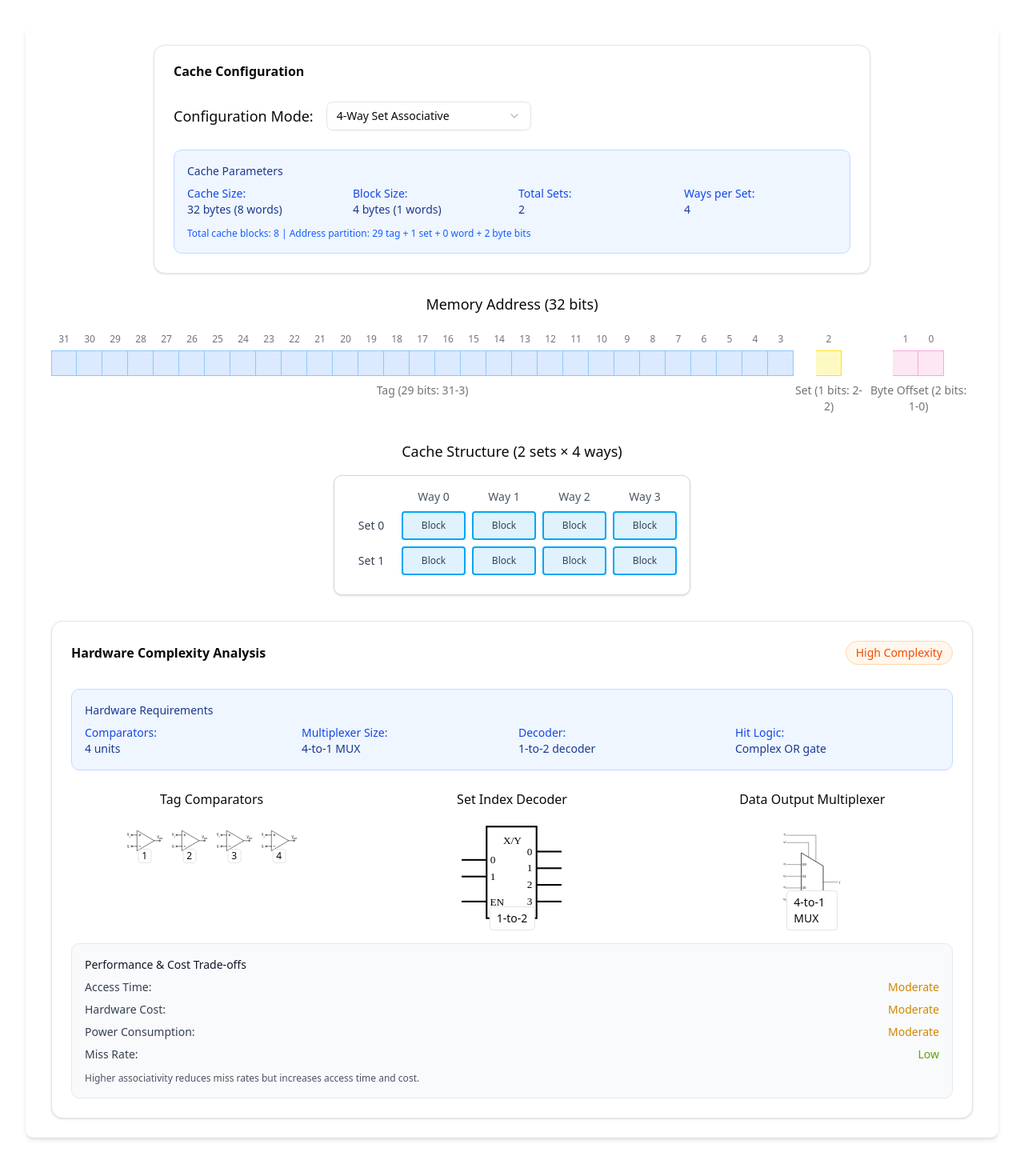
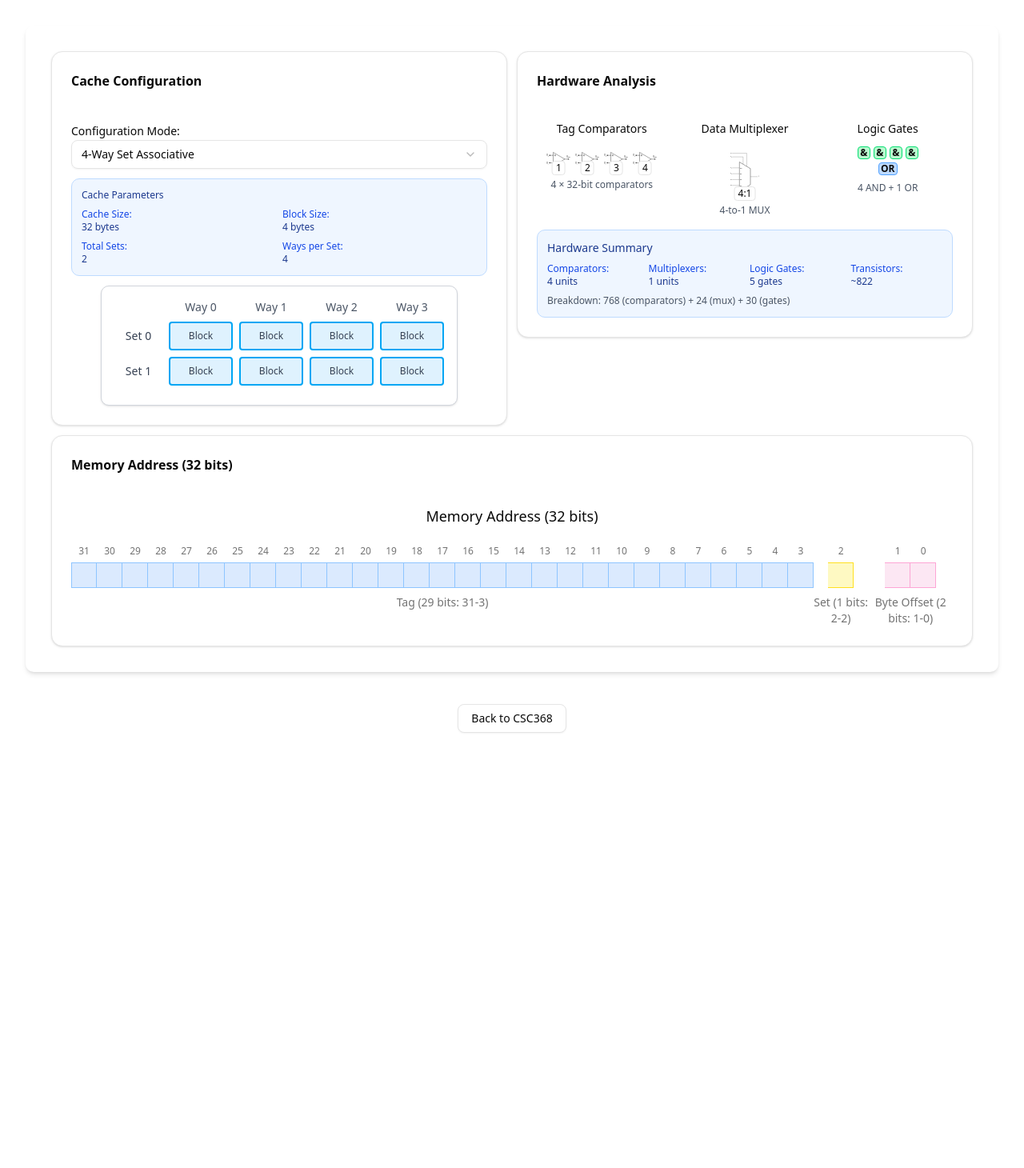
Before and after one commit to Goodr-Interactive/viz-computer-systems, a React (Vite) app: page /csc368/associativity in a window 1280 px wide. Shown: the top 1460 px of the page at 80% size. After the commit the page ends 948 px from the top, so only its background shows below. Built offline with nearby package versions, Linux system fonts and the light colour scheme.

Commit message:
modified design config for associtivity

```diff
--- a/src/pages/csc368/cache/components/Associativity.tsx
+++ b/src/pages/csc368/cache/components/Associativity.tsx
@@ -1,12 +1,10 @@
 import { useState } from "react";
 import { Select, SelectContent, SelectItem, SelectTrigger, SelectValue } from "@/components/ui/select";
 import { Card, CardContent, CardHeader, CardTitle } from "@/components/ui/card";
-import { Slider } from "@/components/ui/slider";
 import { BinaryBlock } from "./BinaryBlock";
 // Import the SVG assets for hardware visualization
 import ComparatorSvg from "@/assets/comparator.svg";
 import MultiplexerSvg from "@/assets/mux.svg";
-import DecoderSvg from "@/assets/decoder.svg";
 
 interface CacheConfig {
   ways: number;
@@ -196,10 +194,10 @@ function CacheArray({ config }: CacheArrayProps) {
 
   return (
     <div className="space-y-4 w-full">
-      <h3 className="text-lg font-medium text-center">
+      {/* <h3 className="text-lg font-medium text-center">
         Cache Structure ({numSets} sets × {config.ways} ways)
         {showTruncated && <span className="text-sm text-gray-500 block">Showing first {maxDisplaySets} sets</span>}
-      </h3>
+      </h3> */}
 
       <div className="flex justify-center">
         <div className="inline-block border border-gray-300 rounded-lg p-4 bg-white shadow-sm max-w-full overflow-x-auto">
@@ -263,228 +261,162 @@ function HardwareComplexity({ config }: HardwareComplexityProps) {
   const numComparators = config.ways; // One comparator per way for tag comparison
   const muxSize = config.ways; // MUX size equals number of ways
 
-  // Determine complexity level for visualization
-  const getComplexityLevel = () => {
-    if (config.ways === 1) return "Low";
-    if (config.ways <= 2) return "Medium";
-    if (config.ways <= 4) return "High";
-    return "Very High";
-  };
+  // Transistor count estimation (rough calculation)
+  const transistorsPerComparator = 32 * 6; // ~6 transistors per bit comparison (XNOR gate)
+  const transistorsPerMux = config.ways > 1 ? config.ways * 4 + 8 : 0; // Transmission gates + control logic
+  const transistorsPerAndGate = 6; // NAND gate (4) + inverter (2)
+  const transistorsPerOrGate = 6; // NOR gate (4) + inverter (2)
 
-  const complexityLevel = getComplexityLevel();
-  const complexityColor = {
-    "Low": "text-green-600 bg-green-50 border-green-200",
-    "Medium": "text-yellow-600 bg-yellow-50 border-yellow-200",
-    "High": "text-orange-600 bg-orange-50 border-orange-200",
-    "Very High": "text-red-600 bg-red-50 border-red-200"
-  }[complexityLevel];
+  const totalComparatorTransistors = numComparators * transistorsPerComparator;
+  const totalMuxTransistors = config.ways > 1 ? transistorsPerMux : 0;
+  const totalLogicGateTransistors = (config.ways * transistorsPerAndGate) + // AND gates for hit detection
+                                   (config.ways > 1 ? transistorsPerOrGate : 0); // OR gate for final hit signal
+
+  const totalTransistors = totalComparatorTransistors + totalMuxTransistors + totalLogicGateTransistors;
 
   return (
-    <Card className="w-full max-w-6xl mx-auto">
-      <CardHeader>
-        <CardTitle className="flex items-center justify-between">
-          Hardware Complexity Analysis
-          <span className={`px-3 py-1 rounded-full text-sm font-medium border ${complexityColor}`}>
-            {complexityLevel} Complexity
-          </span>
-        </CardTitle>
-      </CardHeader>
-      <CardContent>
-        <div className="space-y-6">
-          {/* Summary */}
-          <div className="p-4 bg-blue-50 rounded-lg border border-blue-200">
-            <h4 className="text-sm font-medium text-blue-900 mb-2">Hardware Requirements</h4>
-            <div className="grid grid-cols-1 md:grid-cols-4 gap-4 text-sm">
-              <div>
-                <span className="text-blue-700 font-medium">Comparators:</span>
-                <div className="text-blue-900">{numComparators} units</div>
-              </div>
-              <div>
-                <span className="text-blue-700 font-medium">Multiplexer Size:</span>
-                <div className="text-blue-900">{config.ways === 1 ? "No MUX needed" : `${muxSize}-to-1 MUX`}</div>
-              </div>
-              <div>
-                <span className="text-blue-700 font-medium">Decoder:</span>
-                <div className="text-blue-900">{getAddressPartition(config).setBits === 0 ? "No decoder needed" : `${getAddressPartition(config).setBits}-to-${Math.pow(2, getAddressPartition(config).setBits)} decoder`}</div>
-              </div>
-              <div>
-                <span className="text-blue-700 font-medium">Hit Logic:</span>
-                <div className="text-blue-900">{config.ways === 1 ? "Simple" : "Complex OR gate"}</div>
-              </div>
-            </div>
-          </div>
-
-          <div className="grid grid-cols-1 md:grid-cols-3 gap-6">
-            {/* Comparator Visualization */}
     <div className="space-y-4">
-              <h4 className="text-md font-medium text-center">Tag Comparators</h4>
+      {/* Hardware Components Grid */}
+      <div className="grid grid-cols-1 md:grid-cols-3 gap-4">
+        {/* Tag Comparators */}
+        <div className="space-y-3">
+          <h4 className="text-sm font-medium text-center">Tag Comparators</h4>
           <div className="flex flex-col items-center space-y-2">
-                <div className="flex flex-wrap justify-center gap-2 max-w-sm">
-                  {[...Array(Math.min(numComparators, 8))].map((_, i) => (
+            <div className="flex flex-wrap justify-center gap-1 max-w-sm">
+              {[...Array(Math.min(numComparators, 4))].map((_, i) => (
                 <div key={i} className="relative">
                   <img
                     src={ComparatorSvg}
                     alt={`Comparator ${i + 1}`}
-                        className="w-12 h-12"
+                    className="w-8 h-8"
                   />
                   <div className="absolute -bottom-1 left-1/2 transform -translate-x-1/2 text-xs bg-white px-1 rounded border">
                     {i + 1}
                   </div>
                 </div>
               ))}
-                  {numComparators > 8 && (
-                    <div className="flex items-center text-gray-500 text-sm">
-                      +{numComparators - 8} more
+              {numComparators > 4 && (
+                <div className="flex items-center text-gray-500 text-xs">
+                  +{numComparators - 4}
                 </div>
               )}
             </div>
-                {/* <div className="text-center text-sm text-gray-600 max-w-sm">
-                  Each way requires a separate comparator to check if the tag matches.
-                  More ways = more comparators = higher cost and complexity.
-                </div> */}
+            <div className="text-xs text-gray-600 text-center">
+              {numComparators} × 32-bit comparators
+            </div>
           </div>
         </div>
 
-            {/* Decoder Visualization */}
-            <div className="space-y-4">
-              <h4 className="text-md font-medium text-center">Set Index Decoder</h4>
-              <div className="flex flex-col items-center space-y-2">
-                {getAddressPartition(config).setBits === 0 ? (
-                  <div className="w-32 h-32 flex items-center justify-center border-2 border-dashed border-gray-300 rounded-lg bg-gray-50">
-                    <span className="text-gray-500 font-medium text-sm">No decoder needed</span>
-                  </div>
-                ) : (
-                  <div className="relative">
-                    <img
-                      src={DecoderSvg}
-                      alt={`${getAddressPartition(config).setBits}-to-${Math.pow(2, getAddressPartition(config).setBits)} Decoder`}
-                      className="w-32 h-32"
-                    />
-                    <div className="absolute -bottom-2 left-1/2 transform -translate-x-1/2 text-sm bg-white px-2 py-1 rounded border font-medium">
-                      {getAddressPartition(config).setBits}-to-{Math.pow(2, getAddressPartition(config).setBits)}
-                    </div>
-                  </div>
-                )}
-                {/* <div className="text-center text-sm text-gray-600 max-w-sm">
-                  {getAddressPartition(config).setBits === 0
-                    ? "Fully associative caches don't need set selection since there's only one set."
-                    : "Converts set index bits into individual set selection lines. Complexity grows with the number of sets."
-                  }
-                </div> */}
-              </div>
-            </div>
-
-            {/* Multiplexer Visualization */}
-            <div className="space-y-4">
-              <h4 className="text-md font-medium text-center">Data Output Multiplexer</h4>
+        {/* Multiplexer */}
+        <div className="space-y-3">
+          <h4 className="text-sm font-medium text-center">Data Multiplexer</h4>
           <div className="flex flex-col items-center space-y-2">
             {config.ways === 1 ? (
-                  <div className="w-32 h-32 flex items-center justify-center border-2 border-dashed border-gray-300 rounded-lg bg-gray-50">
-                    <span className="text-gray-500 font-medium text-sm">No MUX needed</span>
+              <div className="w-16 h-16 flex items-center justify-center border-2 border-dashed border-gray-300 rounded-lg bg-gray-50">
+                <span className="text-gray-500 font-medium text-xs">No MUX</span>
               </div>
             ) : (
               <div className="relative">
                 <img
                   src={MultiplexerSvg}
                   alt={`${muxSize}-to-1 Multiplexer`}
-                      className="w-32 h-32"
+                  className="w-16 h-16"
                 />
-                    <div className="absolute -bottom-2 left-1/2 transform -translate-x-1/2 text-sm bg-white px-2 py-1 rounded border font-medium">
-                      {muxSize}-to-1 MUX
+                <div className="absolute -bottom-1 left-1/2 transform -translate-x-1/2 text-xs bg-white px-1 rounded border">
+                  {muxSize}:1
                 </div>
               </div>
             )}
-                {/* <div className="text-center text-sm text-gray-600 max-w-sm">
-                  {config.ways === 1
-                    ? "Direct-mapped caches don't need a multiplexer since there's only one way per set."
-                    : "Selects data from the matching way. Multiplexer size grows with associativity, increasing propagation delay and hardware cost."
-                  }
-                </div> */}
+            <div className="text-xs text-gray-600 text-center">
+              {config.ways === 1 ? "Direct connection" : `${muxSize}-to-1 MUX`}
             </div>
           </div>
         </div>
 
-          {/* Performance Impact */}
-          <div className="p-4 bg-gray-50 rounded-lg border border-gray-200">
-            <h4 className="text-sm font-medium text-gray-900 mb-2">Performance & Cost Trade-offs</h4>
-            <div className="space-y-2 text-sm">
-              <div className="flex justify-between">
-                <span className="text-gray-700">Access Time:</span>
-                <span className={`font-medium ${config.ways === 1 ? 'text-green-600' : config.ways <= 2 ? 'text-lime-600' : config.ways <= 4 ? 'text-yellow-600' : 'text-red-600'}`}>
-                  {config.ways === 1 ? 'Lowest' : config.ways <= 2 ? 'Low' : config.ways <= 4 ? 'Moderate' : 'Highest'}
-                </span>
+        {/* AND/OR Gates */}
+        <div className="space-y-3">
+          <h4 className="text-sm font-medium text-center">Logic Gates</h4>
+          <div className="flex flex-col items-center space-y-2">
+            <div className="space-y-1">
+              {/* AND Gates */}
+              <div className="flex items-center justify-center gap-1">
+                {[...Array(Math.min(config.ways, 4))].map((_, i) => (
+                  <div key={`and-${i}`} className="w-4 h-4 bg-green-200 border border-green-400 rounded flex items-center justify-center text-xs font-bold">
+                    &
                   </div>
-              <div className="flex justify-between">
-                <span className="text-gray-700">Hardware Cost:</span>
-                <span className={`font-medium ${config.ways === 1 ? 'text-green-600' : config.ways <= 2 ? 'text-lime-600' : config.ways <= 4 ? 'text-yellow-600' : 'text-red-600'}`}>
-                  {config.ways === 1 ? 'Lowest' : config.ways <= 2 ? 'Low' : config.ways <= 4 ? 'Moderate' : 'Highest'}
-                </span>
+                ))}
+                {config.ways > 4 && <span className="text-xs text-gray-500">+{config.ways - 4}</span>}
               </div>
-              <div className="flex justify-between">
-                <span className="text-gray-700">Power Consumption:</span>
-                <span className={`font-medium ${config.ways === 1 ? 'text-green-600' : config.ways <= 2 ? 'text-lime-600' : config.ways <= 4 ? 'text-yellow-600' : 'text-red-600'}`}>
-                  {config.ways === 1 ? 'Lowest' : config.ways <= 2 ? 'Low' : config.ways <= 4 ? 'Moderate' : 'Highest'}
-                </span>
-              </div>
-              <div className="flex justify-between">
-                <span className="text-gray-700">Miss Rate:</span>
-                <span className={`font-medium ${config.ways === 1 ? 'text-red-600' : config.ways <= 2 ? 'text-yellow-600' : config.ways <= 4 ? 'text-lime-600' : 'text-green-600'}`}>
-                  {config.ways === 1 ? 'Highest' : config.ways <= 2 ? 'Moderate' : config.ways <= 4 ? 'Low' : 'Lowest'}
-                </span>
+              {/* OR Gate */}
+              {config.ways > 1 && (
+                <div className="flex justify-center">
+                  <div className="w-6 h-4 bg-blue-200 border border-blue-400 rounded flex items-center justify-center text-xs font-bold">
+                    OR
                   </div>
                 </div>
-            <div className="mt-3 text-xs text-gray-600">
-              {config.ways === 1 && "Direct-mapped caches are fastest but have the highest miss rates due to conflicts."}
-              {config.ways > 1 && config.ways <= 2 && "Low associativity provides a good balance of performance and miss rate."}
-              {config.ways > 2 && config.ways <= 4 && "Higher associativity reduces miss rates but increases access time and cost."}
-              {config.ways > 4 && "Fully associative caches have the lowest miss rates but significant hardware overhead and slower access times."}
+              )}
+            </div>
+            <div className="text-xs text-gray-600 text-center">
+              {config.ways} AND + {config.ways > 1 ? "1 OR" : "0 OR"}
             </div>
           </div>
         </div>
-      </CardContent>
-    </Card>
+      </div>
+
+      {/* Hardware Summary */}
+      <div className="p-3 bg-blue-50 rounded-lg border border-blue-200">
+        <h4 className="text-sm font-medium text-blue-900 mb-2">Hardware Summary</h4>
+        <div className="grid grid-cols-2 md:grid-cols-4 gap-3 text-xs">
+          <div>
+            <span className="text-blue-700 font-medium">Comparators:</span>
+            <div className="text-blue-900">{numComparators} units</div>
+          </div>
+          <div>
+            <span className="text-blue-700 font-medium">Multiplexers:</span>
+            <div className="text-blue-900">{config.ways === 1 ? "0" : "1"} units</div>
+          </div>
+          <div>
+            <span className="text-blue-700 font-medium">Logic Gates:</span>
+            <div className="text-blue-900">{config.ways + (config.ways > 1 ? 1 : 0)} gates</div>
+          </div>
+          <div>
+            <span className="text-blue-700 font-medium">Transistors:</span>
+            <div className="text-blue-900">~{totalTransistors.toLocaleString()}</div>
+          </div>
+        </div>
+        <div className="mt-2 text-xs text-gray-600">
+          Breakdown: {totalComparatorTransistors.toLocaleString()} (comparators) + {totalMuxTransistors} (mux) + {totalLogicGateTransistors} (gates)
+        </div>
+      </div>
+    </div>
   );
 }
 
 export default function Associativity() {
   const [mode, setMode] = useState<string>("4-Way Set Associative");
-  const [useCustomConfig, setUseCustomConfig] = useState(false);
-  const [customConfig, setCustomConfig] = useState<CacheConfig>({
-    ways: 4,
-    cacheSize: CACHE_SIZE_KB,
-    blockSizeWords: DEFAULT_BLOCK_SIZE_WORDS,
-    wordSize: WORD_SIZE_BYTES
-  });
 
-  const config: CacheConfig = useCustomConfig ? customConfig : cacheModes[mode];
-
-  const updateCustomConfig = (field: keyof CacheConfig, value: number) => {
-    setCustomConfig(prev => ({ ...prev, [field]: value }));
-  };
+  const config: CacheConfig = cacheModes[mode];
 
   return (
-    <div className="w-full space-y-6 flex flex-col items-center">
-      <Card className="w-full max-w-4xl">
-        <CardHeader>
-          <CardTitle>Cache Configuration</CardTitle>
+    <div className="w-full max-w-7xl mx-auto p-2 space-y-3">
+      {/* Top Section: 2 columns */}
+      <div className="grid grid-cols-1 lg:grid-cols-2 gap-3">
+        {/* Top Left: Configuration Panel */}
+        <Card className="h-fit">
+          <CardHeader className="pb-2">
+            <CardTitle className="text-base">Cache Configuration</CardTitle>
           </CardHeader>
-        <CardContent>
-          <div className="space-y-6">
+          <CardContent className="space-y-3">
             {/* Mode Selection */}
-            <div className="flex items-center gap-4">
-              <label className="text-lg font-medium">Configuration Mode:</label>
+            <div className="space-y-2">
+              <label className="text-sm font-medium">Configuration Mode:</label>
               <Select
-                value={useCustomConfig ? "custom" : mode}
+                value={mode}
                 onValueChange={(value) => {
-                  if (value === "custom") {
-                    setUseCustomConfig(true);
-                  } else {
-                    setUseCustomConfig(false);
                   setMode(value);
-                  }
                 }}
               >
-                <SelectTrigger className="w-64">
+                <SelectTrigger className="w-full">
                   <SelectValue />
                 </SelectTrigger>
                 <SelectContent>
@@ -493,23 +425,21 @@ export default function Associativity() {
                       {key}
                     </SelectItem>
                   ))}
-                  {/* Custom configuration in the future */}
-                  {/* <SelectItem value="custom">Custom Configuration</SelectItem> */}
                 </SelectContent>
               </Select>
             </div>
 
             {/* Configuration Summary */}
-            <div className="p-4 bg-blue-50 rounded-lg border border-blue-200">
-              <h4 className="text-sm font-medium text-blue-900 mb-2">Cache Parameters</h4>
-              <div className="grid grid-cols-2 md:grid-cols-4 gap-4 text-sm">
+            <div className="p-3 bg-blue-50 rounded-lg border border-blue-200">
+              <h4 className="text-xs font-medium text-blue-900 mb-2">Cache Parameters</h4>
+              <div className="grid grid-cols-2 gap-2 text-xs">
                 <div>
                   <span className="text-blue-700 font-medium">Cache Size:</span>
-                  <div className="text-blue-900">{Math.round(config.cacheSize * 1024)} bytes (8 words)</div>
+                  <div className="text-blue-900">{Math.round(config.cacheSize * 1024)} bytes</div>
                 </div>
                 <div>
                   <span className="text-blue-700 font-medium">Block Size:</span>
-                  <div className="text-blue-900">{getBlockSizeBytes(config)} bytes ({config.blockSizeWords} words)</div>
+                  <div className="text-blue-900">{getBlockSizeBytes(config)} bytes</div>
                 </div>
                 <div>
                   <span className="text-blue-700 font-medium">Total Sets:</span>
@@ -520,89 +450,32 @@ export default function Associativity() {
                   <div className="text-blue-900">{config.ways}</div>
                 </div>
               </div>
-              <div className="mt-3 text-xs text-blue-600">
-                Total cache blocks: {(config.cacheSize * 1024) / getBlockSizeBytes(config)} |
-                Address partition: {getAddressPartition(config).tagBits} tag + {getAddressPartition(config).setBits} set + {getAddressPartition(config).wordOffsetBits} word + {getAddressPartition(config).byteOffsetBits} byte bits
             </div>
-            </div>
+            <CacheArray config={config} />
 
-            {/* Custom Configuration Controls */}
-            {useCustomConfig && (
-              <div className="grid grid-cols-1 md:grid-cols-2 gap-6 p-4 bg-gray-50 rounded-lg">
-                <div className="space-y-2">
-                  <label className="text-sm font-medium">
-                    Cache Size: {Math.round(customConfig.cacheSize * 1024)} bytes (fixed)
-                  </label>
-                  <div className="text-xs text-gray-600">
-                    Educational example uses 32-byte cache (8 words)
-                  </div>
-                </div>
-
-                <div className="space-y-2">
-                  <label className="text-sm font-medium">
-                    Word Size: {customConfig.wordSize} bytes (fixed)
-                  </label>
-                  <div className="text-xs text-gray-600">
-                    Standard 32-bit words
-                  </div>
-                </div>
-
-                <div className="space-y-2">
-                  <label className="text-sm font-medium">
-                    Block Size: {customConfig.blockSizeWords} words ({getBlockSizeBytes(customConfig)} bytes)
-                  </label>
-                  <Slider
-                    value={[customConfig.blockSizeWords]}
-                    onValueChange={([value]) => updateCustomConfig('blockSizeWords', value)}
-                    min={1}
-                    max={4}
-                    step={1}
-                    className="w-full"
-                  />
-                  <div className="text-xs text-gray-600">
-                    Number of words pulled into cache per block
-                  </div>
-                </div>
-
-                <div className="space-y-2">
-                  <label className="text-sm font-medium">
-                    Ways per Set: {customConfig.ways}
-                  </label>
-                  <Slider
-                    value={[customConfig.ways]}
-                    onValueChange={([value]) => updateCustomConfig('ways', value)}
-                    min={1}
-                    max={8}
-                    step={1}
-                    className="w-full"
-                  />
-                  <div className="text-xs text-gray-600">
-                    Computed Sets: {getNumSets(customConfig)}
-                  </div>
-                </div>
-
-                <div className="space-y-2">
-                  <label className="text-sm font-medium">
-                    Configuration Summary
-                  </label>
-                  <div className="text-xs text-gray-600 space-y-1">
-                    <div>Total Blocks: {(customConfig.cacheSize * 1024) / getBlockSizeBytes(customConfig)}</div>
-                    <div>Sets: {getNumSets(customConfig)}</div>
-                    <div>Ways: {customConfig.ways}</div>
-                    <div>Block Size: {getBlockSizeBytes(customConfig)} bytes</div>
-                  </div>
-                </div>
-              </div>
-            )}
-          </div>
           </CardContent>
         </Card>
 
-      <div className="w-full max-w-6xl space-y-8">
+        {/* Top Right: Hardware Analysis */}
+        <Card className="h-fit">
+          <CardHeader className="pb-2">
+            <CardTitle className="text-base">Hardware Analysis</CardTitle>
+          </CardHeader>
+          <CardContent>
+            <HardwareComplexity config={config} />
+          </CardContent>
+        </Card>
+      </div>
+
+      {/* Bottom Section: Memory Address - Full Width */}
+      <Card className="h-fit">
+        <CardHeader className="pb-2">
+          <CardTitle className="text-base">Memory Address (32 bits)</CardTitle>
+        </CardHeader>
+        <CardContent>
           <AddressField config={config} />
-        <CacheArray config={config} />
-        <HardwareComplexity config={config} />
-      </div>
+        </CardContent>
+      </Card>
     </div>
   );
 }
```
Lines whose indentation alone changed are shown as unchanged.
